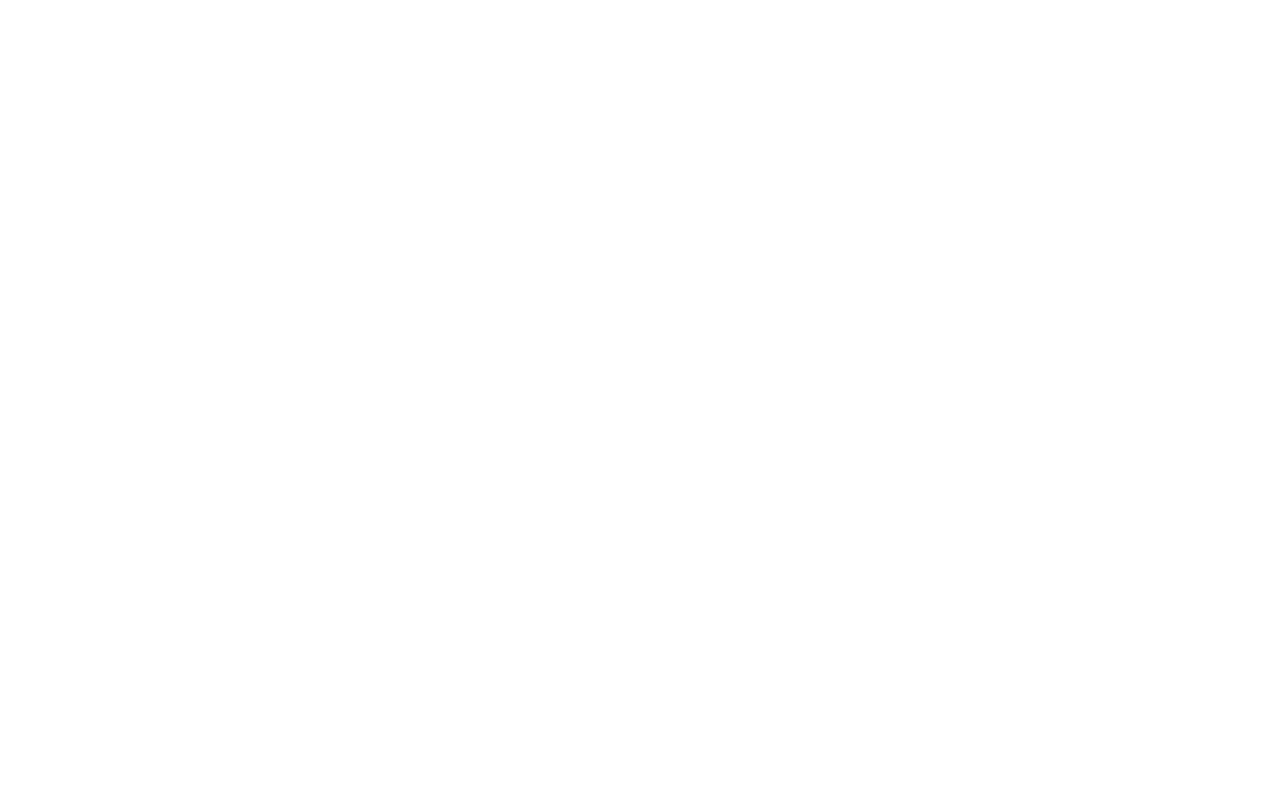
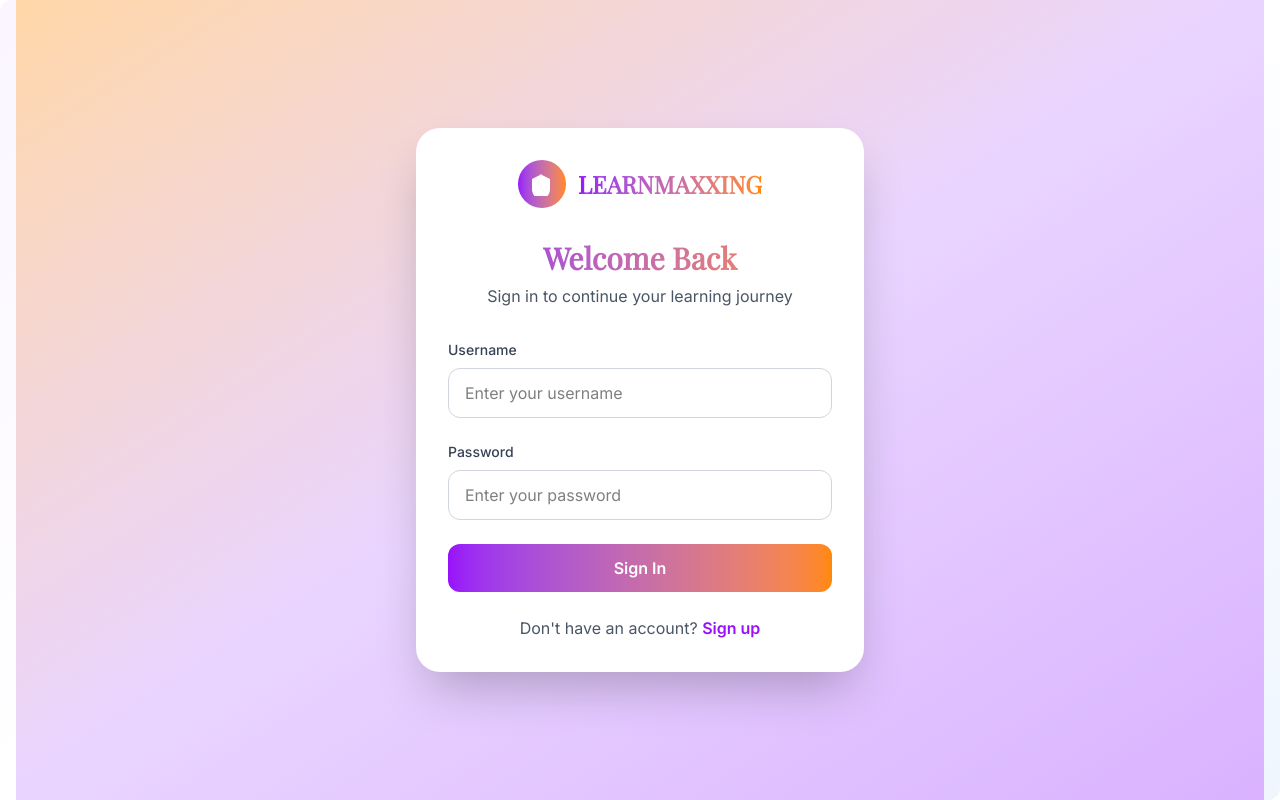
Before and after one commit to andyp1xe1/learnmaxxingFH25, a React (Vite) app in the folder learnmaxxing/: page /login in a window 1280 px wide. Before the commit this address had no page. Built offline with nearby package versions, Linux system fonts and the light colour scheme; a web font is replaced by a local one.

Commit message:
Basic login and sign up, add navigation between pages

```diff
--- a/learnmaxxing/src/App.tsx
+++ b/learnmaxxing/src/App.tsx
@@ -4,12 +4,28 @@ import PDFUploader from './components/PDFUploader'
 
 import { BrowserRouter as Router,Routes,Route} from 'react-router-dom';
 import LandingPage from './LandingPage';
+import LogIn from './LogIn';
+import SignUp from './SignUp';
+type Credentials = {
+  username: string;
+  password: string;
+};
 function App() {
+  const handleLogin = (credentials:Credentials) => {
+    console.log('Logging in:', credentials);
+  };
+
+  const handleSignup = (credentials:Credentials) => {
+    console.log('Signing up:', credentials);
+  };
+
   return (
     <>
       <div className="rounded-xl max-w-350 mx-auto px-4 bg-gradient-to-br from-purple-50 via-white to-blue-50">
       <Router>
-        <Routes>
+          <Routes>
+          <Route path="/login" element={<LogIn onLogin={handleLogin} />} />
+          <Route path="/signup" element={<SignUp onSignup={handleSignup} />} />
           <Route path="/" element={<LandingPage />}/>
         </Routes>
       </Router>
--- a/learnmaxxing/src/CTASection.tsx
+++ b/learnmaxxing/src/CTASection.tsx
@@ -1,4 +1,6 @@
-function CTASection(){
+import { useNavigate  } from "react-router-dom";
+function CTASection() {
+    const navigate = useNavigate();
     return (
         <section className="px-6 py-20 bg-[linear-gradient(to_right,#fca95b,#6a29ab)] rounded-2xl mb-10">
         <div className="max-w-4xl mx-auto text-center">
@@ -8,7 +10,7 @@ function CTASection(){
             <p className="text-xl text-purple-100 mb-8">
             Join thousands of students who have already transformed their study habits with LEARNMAXXING.
             </p>
-            <button className="px-10 py-4 bg-white text-gray-600 rounded-xl font-bold text-xl hover:bg-gray-50 transition-all transform hover:scale-105 shadow-xl">
+            <button onClick={() => navigate('/signup')} className="px-10 py-4 bg-white text-gray-600 rounded-xl font-bold text-xl hover:bg-gray-50 transition-all transform hover:scale-105 shadow-xl">
             Get Started for Free
             </button>
         </div>
--- a/learnmaxxing/src/Hero.tsx
+++ b/learnmaxxing/src/Hero.tsx
@@ -1,6 +1,8 @@
 import { BookOpen,Target, ArrowRight} from 'lucide-react';
 import FeatureCard from './FeatureCard';
+import { useNavigate } from 'react-router-dom';
 function Hero() {
+    const navigate = useNavigate();
     return (
         <section className="px-6 py-20 max-w-7xl mx-auto rounded-2xl">
         <div className="text-center mb-16">
@@ -11,10 +13,10 @@ function Hero() {
             </h1>
             <p className="font-inter text-xl md:text-2xl text-gray-600 mb-8 max-w-3xl mx-auto leading-relaxed">
             Transform your study sessions with AI-powered flashcards and adaptive quizzes.
-            Switch between Learn Mode and Exam Mode to maximize your learning potential.
+            Switch between <span className='font-bold'>Learn</span> Mode and <span className='font-bold'>Exam</span> Mode to maximize your learning potential.
             </p>
             <div className="font-inter flex flex-col sm:flex-row gap-4 justify-center items-center">
-            <button className="font-inter px-8 py-4 bg-[linear-gradient(to_right,#6a29ab,#fca95b)] text-white rounded-xl font-semibold text-lg hover:from-purple-700 hover:to-blue-700 transition-all transform hover:scale-105 shadow-xl flex items-center space-x-2">
+            <button onClick={() => navigate('/signup')} className="font-inter px-8 py-4 bg-[linear-gradient(to_right,#6a29ab,#fca95b)] text-white rounded-xl font-semibold text-lg hover:from-purple-700 hover:to-blue-700 transition-all transform hover:scale-105 shadow-xl flex items-center space-x-2">
                 <span>Start Learning Free</span>
                 <ArrowRight className="w-5 h-5" />
             </button>
--- /dev/null
+++ b/learnmaxxing/src/LogIn.tsx
@@ -0,0 +1,101 @@
+
+import { useNavigate } from 'react-router-dom';
+import { useState } from 'react';
+import React from 'react';
+type LogInProps = {
+    onLogin: (credentials: { username: string; password: string }) => void;
+    };
+function LogIn({ onLogin}:LogInProps){
+    const [username, setUsername] = useState('');
+    const [password, setPassword] = useState('');
+    const navigate = useNavigate();
+
+    const handleSubmit = (e:React.FormEvent) => {
+    e.preventDefault();
+    if (username.trim() && password.trim()) {
+        onLogin({ username, password });
+        navigate('/dashboard');
+    }
+    };
+
+    return (
+    <div className="min-h-screen bg-gradient-to-br from-orange-200 via-purple-200 to-purple-300 flex items-center justify-center p-4">
+        <div className="bg-white rounded-3xl shadow-2xl p-8 w-full max-w-md">
+        {/* Logo */}
+        <div className="flex items-center justify-center mb-8">
+            <div className="w-12 h-12 bg-gradient-to-r from-purple-600 to-orange-400 rounded-full flex items-center justify-center mr-3">
+            <svg className="w-6 h-6 text-white" fill="currentColor" viewBox="0 0 24 24">
+                <path d="M12 2L2 7v10c0 5.55 3.84 9.739 9 11 5.16-1.261 9-5.45 9-11V7l-10-5z"/>
+            </svg>
+            </div>
+            <span className="text-2xl font-bold bg-gradient-to-r from-purple-600 to-orange-400 bg-clip-text text-transparent font-playfair">
+            LEARNMAXXING
+            </span>
+        </div>
+
+        {/* Title */}
+        <h1 className="text-3xl font-playfair font-bold text-center mb-2 bg-gradient-to-r from-purple-600 to-orange-400 bg-clip-text text-transparent">
+            Welcome Back
+        </h1>
+        <p className="text-gray-600 text-center mb-8 font-inter">
+            Sign in to continue your learning journey
+        </p>
+
+        {/* Form */}
+        <div className="space-y-6">
+            <div>
+            <label htmlFor="username" className="block text-sm font-medium text-gray-700 mb-2 font-inter">
+                Username
+            </label>
+            <input
+                type="text"
+                id="username"
+                value={username}
+                onChange={(e) => setUsername(e.target.value)}
+                className="w-full px-4 py-3 border border-gray-300 rounded-xl focus:ring-2 focus:ring-purple-500 focus:border-transparent transition-all duration-200 font-inter"
+                placeholder="Enter your username"
+                onKeyPress={(e) => e.key === 'Enter' && handleSubmit(e)}
+            />
+            </div>
+
+            <div>
+            <label htmlFor="password" className="block text-sm font-medium text-gray-700 mb-2 font-inter">
+                Password
+            </label>
+            <input
+                type="password"
+                id="password"
+                value={password}
+                onChange={(e) => setPassword(e.target.value)}
+                className="w-full px-4 py-3 border border-gray-300 rounded-xl focus:ring-2 focus:ring-purple-500 focus:border-transparent transition-all duration-200 font-inter"
+                placeholder="Enter your password"
+                onKeyDown={(e) => e.key === 'Enter' && handleSubmit(e)}
+            />
+            </div>
+
+            <button
+            onClick={handleSubmit}
+            className="w-full bg-gradient-to-r from-purple-600 to-orange-400 text-white font-semibold py-3 px-6 rounded-xl hover:shadow-lg transform hover:scale-105 transition-all duration-200 font-inter"
+            >
+            Sign In
+            </button>
+        </div>
+
+        {/* Switch to Signup */}
+        <div className="mt-6 text-center">
+            <p className="text-gray-600 font-inter">
+            Don't have an account?{' '}
+            <button
+                onClick={() => navigate('/signup')}
+                className="text-purple-600 hover:text-purple-700 font-semibold transition-colors duration-200"
+            >
+                Sign up
+            </button>
+            </p>
+        </div>
+        </div>
+    </div>
+);
+};
+
+export default LogIn;
--- a/learnmaxxing/src/Navigation.tsx
+++ b/learnmaxxing/src/Navigation.tsx
@@ -1,7 +1,8 @@
 
 import { Brain} from 'lucide-react';
-
-function Navigation(){
+import { useNavigate } from 'react-router-dom';
+function Navigation() {
+    const navigate = useNavigate();
     return (
         <nav className="px-6 py-4 flex items-center justify-between max-w-7xl mx-auto">
         <div className="flex items-center space-x-2">
@@ -14,10 +15,10 @@ function Navigation(){
         </div>
 
         <div className="flex items-center space-x-4">
-            <button className="font-inter px-6 py-2 text-gray-700 hover:text-purple-600 font-medium transition-colors">
+            <button onClick={() => navigate('/login')} className="font-inter px-6 py-2 text-gray-700 hover:text-purple-600 font-medium transition-colors">
             Login
             </button>
-            <button className="font-inter px-6 py-2 bg-[linear-gradient(to_left,#6a29ab,#fca95b)] text-white rounded-lg hover:from-purple-700 hover:to-blue-700 font-medium transition-all transform hover:scale-105 shadow-lg">
+            <button onClick={() => navigate('/signup')} className="font-inter px-6 py-2 bg-[linear-gradient(to_left,#6a29ab,#fca95b)] text-white rounded-lg hover:from-purple-700 hover:to-blue-700 font-medium transition-all transform hover:scale-105 shadow-lg">
             Sign Up
             </button>
         </div>
--- /dev/null
+++ b/learnmaxxing/src/SignUp.tsx
@@ -0,0 +1,100 @@
+import React, { useState } from 'react';
+import { useNavigate } from 'react-router-dom';
+type SignUpProps = {
+    onSignup: (credentials: { username: string; password: string }) => void;
+    };
+function SignUp({ onSignup }:SignUpProps){
+    const [username, setUsername] = useState('');
+    const [password, setPassword] = useState('');
+    const navigate = useNavigate();
+
+    const handleSubmit = (e:React.FormEvent) => {
+    e.preventDefault();
+    if (username.trim() && password.trim()) {
+        onSignup({ username, password });
+      // After signup, you might want to redirect to login
+        navigate('/login');
+    }
+    };
+
+    return (
+    <div className="min-h-screen bg-gradient-to-br from-orange-200 via-purple-200 to-purple-300 flex items-center justify-center p-4">
+    <div className="bg-white rounded-3xl shadow-2xl p-8 w-full max-w-md">
+        {/* Logo */}
+        <div className="flex items-center justify-center mb-8">
+        <div className="w-12 h-12 bg-gradient-to-r from-purple-600 to-orange-400 rounded-full flex items-center justify-center mr-3">
+            <svg className="w-6 h-6 text-white" fill="currentColor" viewBox="0 0 24 24">
+                <path d="M12 2L2 7v10c0 5.55 3.84 9.739 9 11 5.16-1.261 9-5.45 9-11V7l-10-5z"/>
+            </svg>
+            </div>
+            <span className="text-2xl font-bold bg-gradient-to-r from-purple-600 to-orange-400 bg-clip-text text-transparent font-playfair">
+            LEARNMAXXING
+            </span>
+        </div>
+
+        {/* Title */}
+        <h1 className="text-3xl font-playfair font-bold text-center mb-2 bg-gradient-to-r from-purple-600 to-orange-400 bg-clip-text text-transparent">
+            Join Us Today
+        </h1>
+        <p className="text-gray-600 text-center mb-8 font-inter">
+            Create your account and start maximizing your learning potential
+        </p>
+
+        {/* Form */}
+        <div className="space-y-6">
+            <div>
+            <label htmlFor="signup-username" className="block text-sm font-medium text-gray-700 mb-2 font-inter">
+                Username
+            </label>
+            <input
+                type="text"
+                id="signup-username"
+                value={username}
+                onChange={(e) => setUsername(e.target.value)}
+                className="w-full px-4 py-3 border border-gray-300 rounded-xl focus:ring-2 focus:ring-purple-500 focus:border-transparent transition-all duration-200 font-inter"
+                placeholder="Choose a username"
+                onKeyDown={(e) => e.key === 'Enter' && handleSubmit(e)}
+            />
+            </div>
+
+            <div>
+            <label htmlFor="signup-password" className="block text-sm font-medium text-gray-700 mb-2 font-inter">
+                Password
+            </label>
+            <input
+                type="password"
+                id="signup-password"
+                value={password}
+                onChange={(e) => setPassword(e.target.value)}
+                className="w-full px-4 py-3 border border-gray-300 rounded-xl focus:ring-2 focus:ring-purple-500 focus:border-transparent transition-all duration-200 font-inter"
+                placeholder="Create a secure password"
+                onKeyDown={(e) => e.key === 'Enter' && handleSubmit(e)}
+            />
+            </div>
+
+            <button
+            onClick={handleSubmit}
+            className="w-full bg-gradient-to-r from-purple-600 to-orange-400 text-white font-semibold py-3 px-6 rounded-xl hover:shadow-lg transform hover:scale-105 transition-all duration-200 font-inter"
+            >
+            Create Account
+            </button>
+        </div>
+
+        {/* Switch to Login */}
+        <div className="mt-6 text-center">
+            <p className="text-gray-600 font-inter">
+            Already have an account?{' '}
+            <button
+                onClick={() => navigate('/login')}
+                className="text-purple-600 hover:text-purple-700 font-semibold transition-colors duration-200"
+            >
+                Log in
+            </button>
+            </p>
+        </div>
+        </div>
+    </div>
+);
+};
+
+export default SignUp;
```
